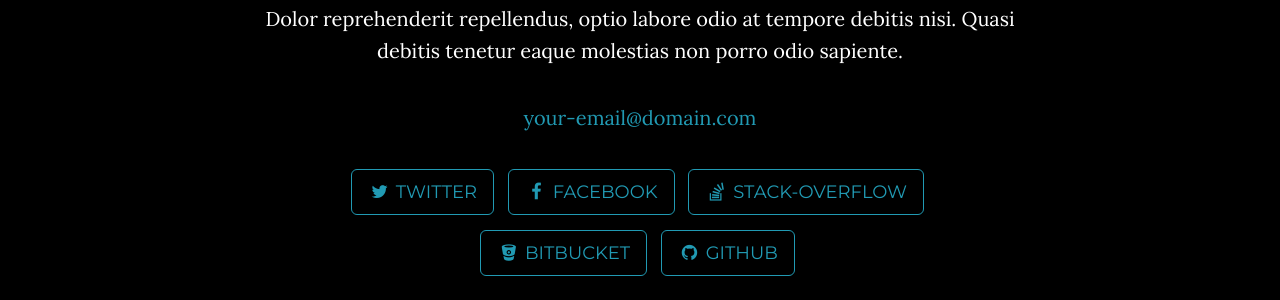
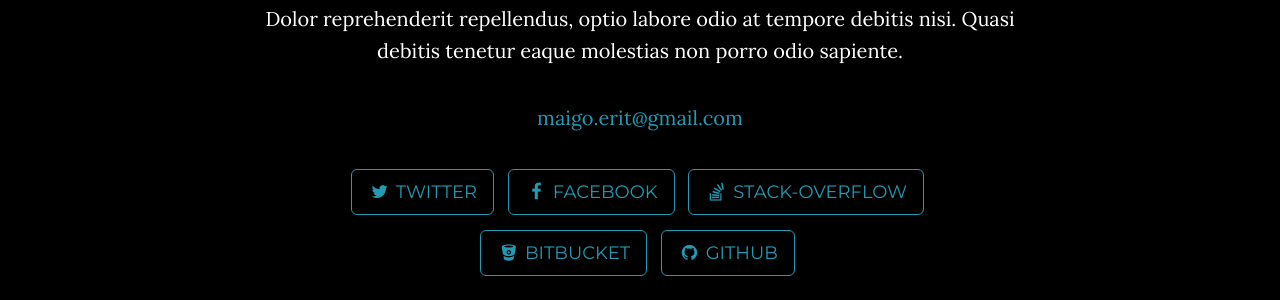
Before and after one commit to MayGo/maygo.github.io, a Jekyll site: the page built from index.html, in a window 1280 px wide and 900 px high, scrolled down 2255 px. Shown: the part 155-455 px from the top of the window. Built offline with Jekyll 4.4.1, drawn with Linux system fonts in a browser that asks for light colours; some of the changed text lies outside the part shown.

Commit message:
site contacts

```diff
--- a/_config.yml
+++ b/_config.yml
@@ -1,7 +1,7 @@
 # Site settings
-title: Grayscale
-email: your-email@domain.com
-url: https://example.github.io
+title: Trimatech
+email: maigo.erit@gmail.com
+url: http://trimatech.ee
 description: "Write an awesome description for your new site here. You can edit this line in _config.yml. It will appear in your document head meta (for Google search results) and in your feed.xml site description."
 
 # Color settings (hex-codes without the leading hash-tag)
@@ -10,7 +10,7 @@
   links: '#219ab3'
 
 # Footer settings
-footer: Your Website
+footer: Trimatech OÜ
 
 # Social networks usernames (many more available: google-plus, flickr, dribbble, pinterest, instagram, tumblr, linkedin, etc.)
 social:
@@ -23,7 +23,7 @@
   - title: bitbucket
     url: http://bitbucket.org/jekyll
   - title: github
-    url: https://github.com/IronSummitMedia/startbootstrap
+    url: https://github.com/MayGo
 
 # Build settings
 markdown: kramdown
```
